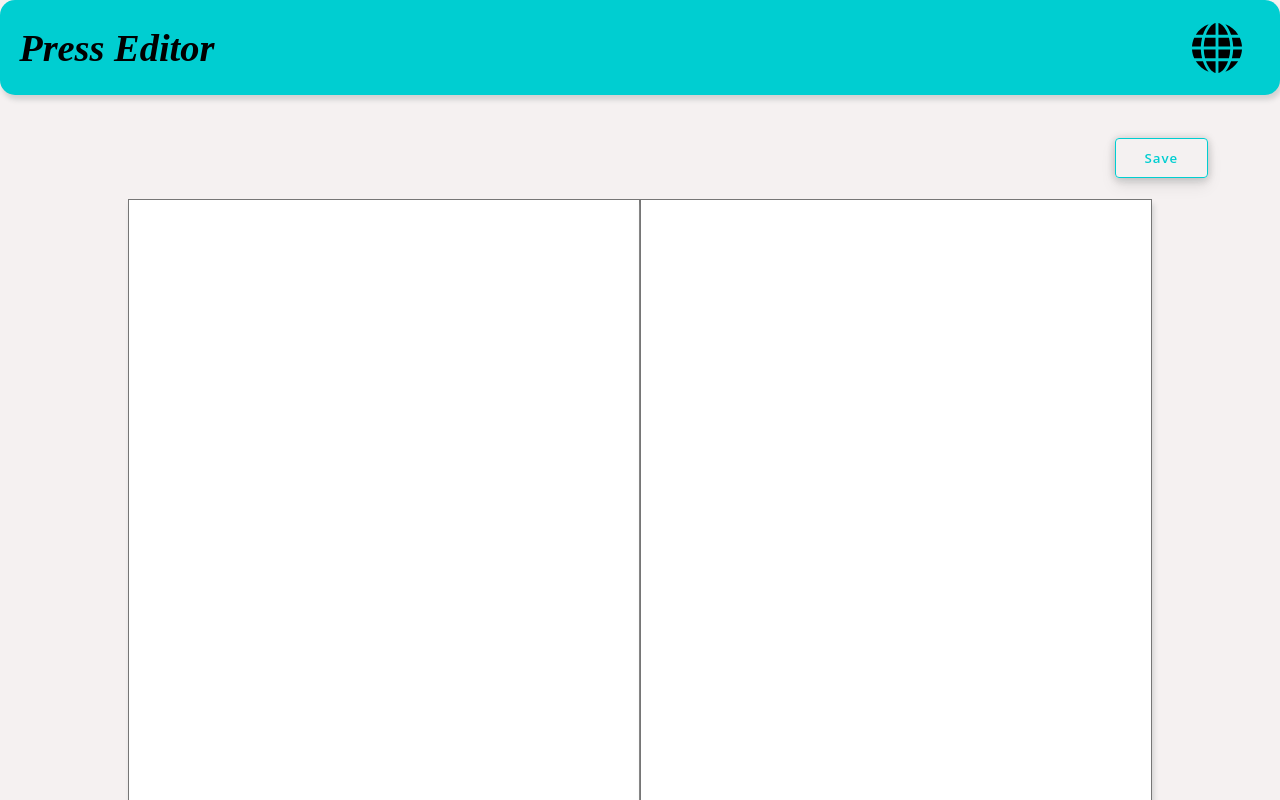
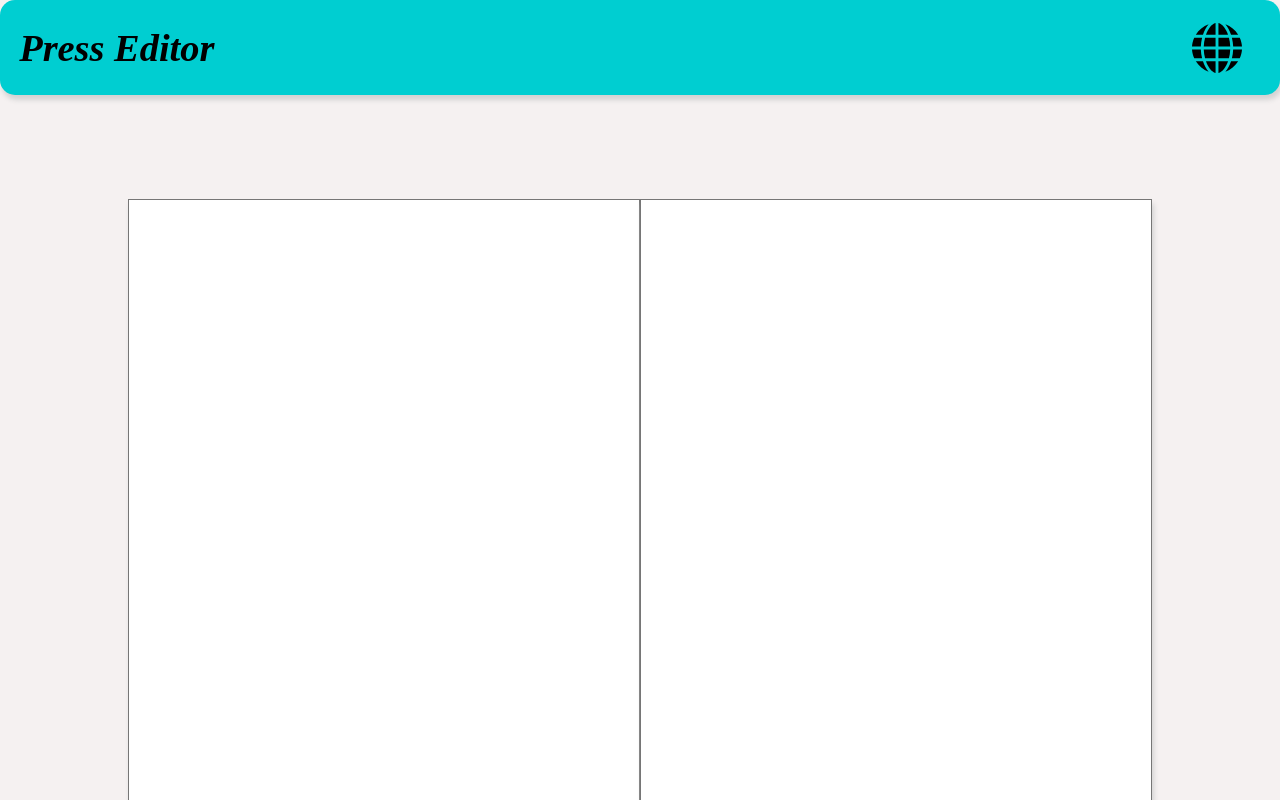
Before and after one commit to Yuribenjamin/presseditorbeta, a React (Create React App) app: page / in a window 1280 px wide. Shown: the top 800 px of the page. Built offline with nearby package versions, Linux system fonts and the light colour scheme.

Commit message:
delete btn

```diff
--- a/src/Main.js
+++ b/src/Main.js
@@ -2,47 +2,12 @@ import React, { Component } from  'react'
 
 
 class Main extends Component {
-
-    saveText = () => {
-
-        const textToWrite = document.getElementById('textarea').innerHTML;
-        let textFileAsBlob = new Blob([textToWrite], {type: 'text/plain'});
-        const fileNameToSaveAs = 'text.docx';
-
-        let downloadLink = document.createElement('a');
-        downloadLink.download = fileNameToSaveAs;
-        downloadLink.innerHTML = 'Download File';
-        if (window.webKitURL != null) {
-            window.download.href = window.webKitURL.createObjectURL(textFileAsBlob);
-        } else {
-            downloadLink.href = window.URL.createObjectURL(textFileAsBlob);
-            downloadLink.onclick = window.destroyClickedElement;
-            downloadLink.style.display = 'none';
-            document.body.appendChild(downloadLink);
-        }
-        downloadLink.click();
-    }
-
-    destroyClickedElement = (event) => {
-        document.body.removeChild(event.target);
-    }
-
 
     render() {
 
 
         return (
             <main className='main'>
-                <div className='tools'>
-                <button
-                type='button'
-                onClick={() => this.saveText()}
-                value='Save'
-                id='save'
-                >
-                Save
-                </button>
-                </div>
                 <textarea
                 id="textarea"
                 className='textarea-en'
```
